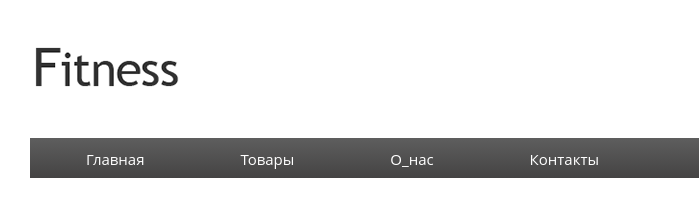
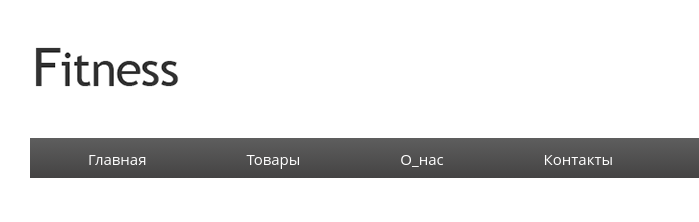
Before and after one commit to bogdanov91/Homework-3, a plain HTML site: page index.html in a window 1280 px wide. Shown: the top 222 px of the page, 122-821 px from the left. Drawn offline with Linux system fonts and the light colour scheme.

Commit message:
Margins added

```diff
--- a/style.css
+++ b/style.css
@@ -37,6 +37,8 @@ a {
 .top-menu a {
   display: inline-block;
   padding: 11px 45px;
+  margin-left: 2px;
+  margin-right: 2px;
   text-decoration: none;
   color: white;
   border-right: 1px solid transparent;
```
